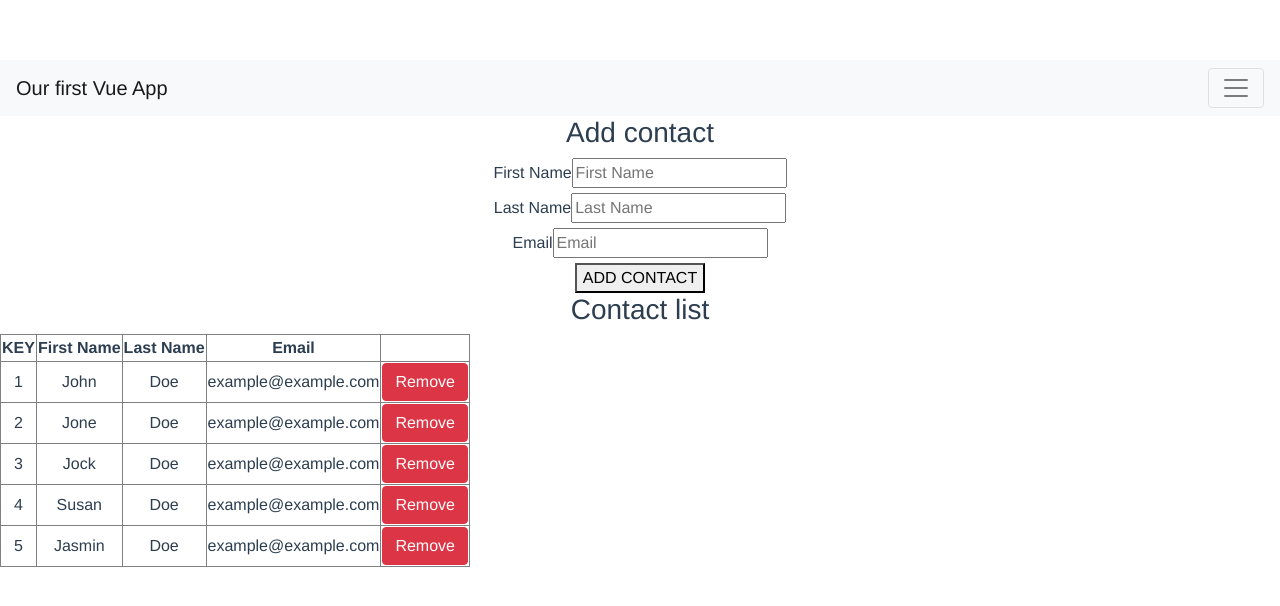
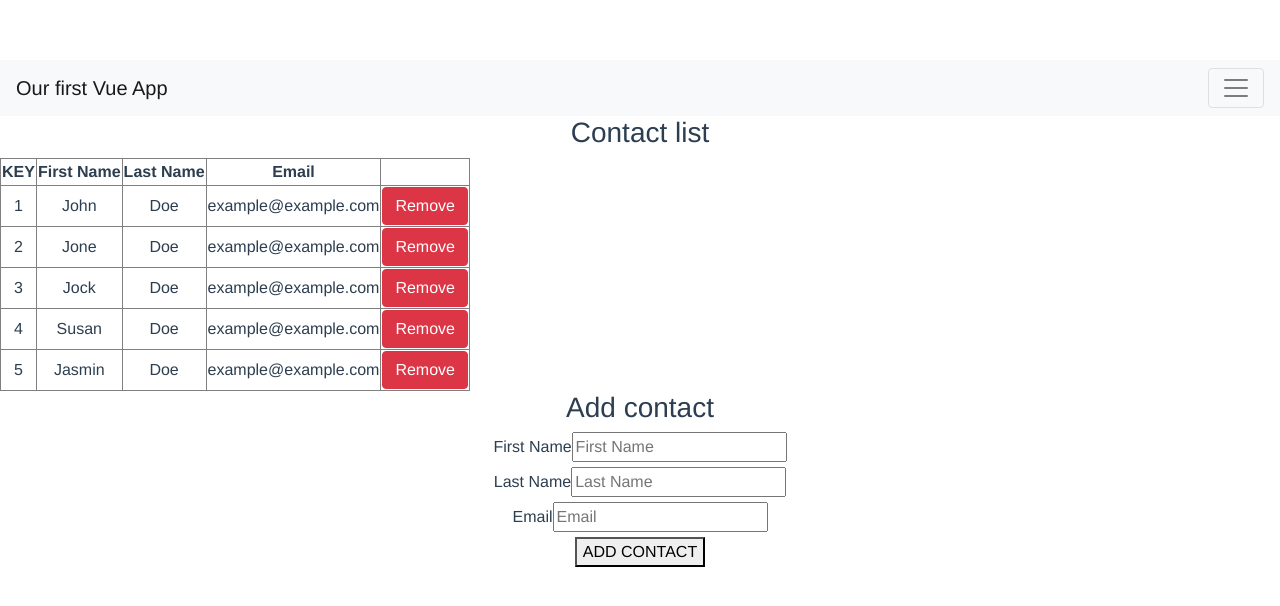
Before and after one commit to dusantodorovic1989/contact-list, a Vue app: page /#/contacts in a window 1280 px wide. Shown: the top 606 px of the page. Built offline with nearby package versions, Linux system fonts and the light colour scheme.

Commit message:
zadatak 7

```diff
--- a/src/components/ContactList.vue
+++ b/src/components/ContactList.vue
@@ -1,6 +1,8 @@
 <template>
 
+
 <div>
+    <ContactsTable :contactsList='contacts'/>
     <h3>Add contact</h3>
      <form @submit.prevent='addContact'>
          <label>First Name</label>
@@ -10,31 +12,10 @@
          <label>Email</label>
          <input v-model="newContact.email" placeholder="Email"/><br>
 
-         <button type='sibmit'>ADD CONTACT</button>
+         <button type='submit'>ADD CONTACT</button>
 
     </form>
-    <h3>Contact list</h3>
 
-    <table border =1>
-        <thead>
-            <th>KEY</th>
-            <th>First Name</th>
-            <th>Last Name</th>
-            <th>Email</th>
-        </thead>
-        <tbody>
-            <tr v-for="(contact,key) in contacts" :key="key">
-                <td>{{key + 1}}</td>
-                <td>{{contact.firstName}}</td>
-                <td>{{contact.lastName}}</td>
-                <td>{{contact.email}}</td>
-                <td>
-                    <button class="btn btn-danger" @click="removeContact(contact)">Remove</button>
-                </td>
-
-            </tr>
-        </tbody>
-    </table>
 
 
 </div>
@@ -42,8 +23,16 @@
 </template>
 
 <script>
+import ContactsTable from './ContactsTable';
+
     export default {
+
+        components:{
+                 ContactsTable
+            },
+
         methods:{
+
             addContact(){
                 this.contacts.push(this.newContact);// upisujemo u tabelu ovako
                 this.newContact = {};// da bi bilo prazno posle ubacivanja
--- /dev/null
+++ b/src/components/ContactsTable.vue
@@ -0,0 +1,32 @@
+<template>
+    <div>
+          <h3>Contact list</h3>
+
+    <table border =1>
+        <thead>
+            <th>KEY</th>
+            <th>First Name</th>
+            <th>Last Name</th>
+            <th>Email</th>
+        </thead>
+        <tbody>
+            <tr v-for="(contact,key) in contactsList" :key="key">
+                <td>{{key + 1}}</td>
+                <td>{{contact.firstName}}</td>
+                <td>{{contact.lastName}}</td>
+                <td>{{contact.email}}</td>
+                <td>
+                    <button class="btn btn-danger" @click="removeContact(contact)">Remove</button>
+                </td>
+
+            </tr>
+        </tbody>
+    </table>
+    </div>
+</template>
+
+<script>
+export default {
+    props:['contactsList']
+};
+</script>
```
Also changed, not shown: src/components/ContactDetails.vue (added, +9 -0 lines).
